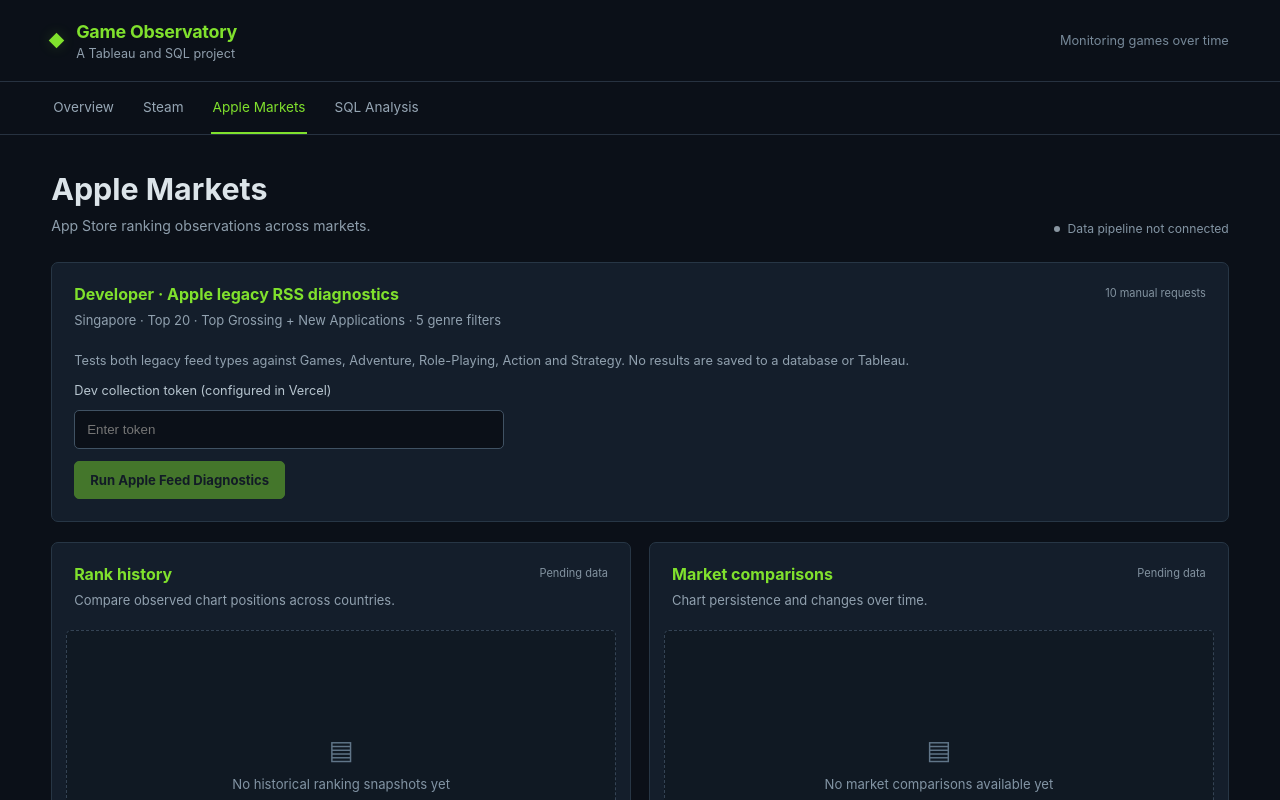
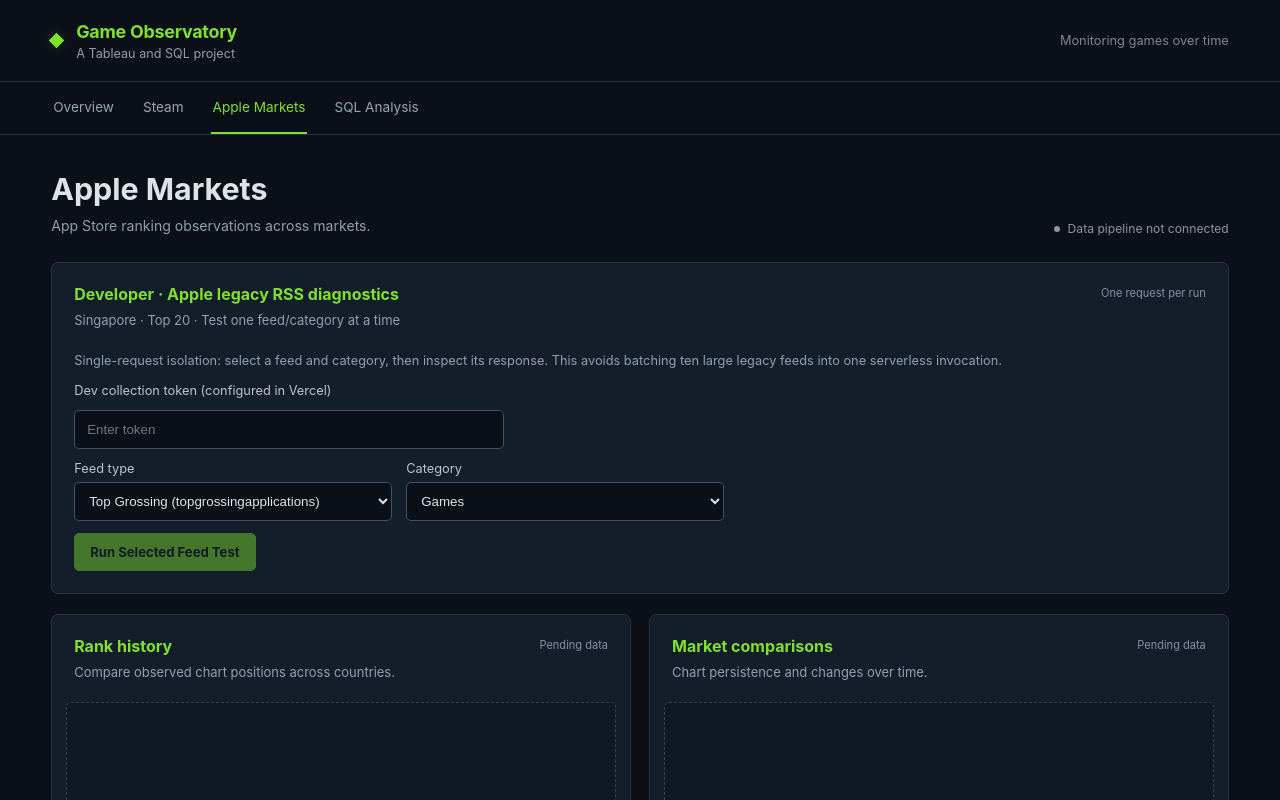
Before and after one commit to qatalyse/Game-Observatory, a React (Vite) app in the folder frontend/: page / in a window 1280 px wide. Both pictures are taken after a click on the button "Apple Markets". Shown: the top 800 px of the page. Built offline with nearby package versions, Linux system fonts and the light colour scheme.

Commit message:
fix: isolate legacy Apple feed tests and cap response sizes

```diff
--- a/frontend/src/App.tsx
+++ b/frontend/src/App.tsx
@@ -1,23 +1,22 @@
 import { useState } from "react";
 
 type Ranking = {
-  country: string; genre: string; feed_type: string; position: number;
-  position_semantics: string; title: string; app_id: string;
-  release_date: string; price_amount: string; price_currency: string;
-  category_label: string; artwork_url: string; store_url: string;
+  position: number; position_semantics: string; app_id: string; title: string;
+  developer: string; release_date: string; store_url: string; artwork_url: string;
+  price_amount: string; price_currency: string; category_id: string; category_label: string;
 };
 type ChartStatus = {
   feed_type: string; genre: string; status: string; returned_count: number;
   http_status: number | null; error: string; feed_fields: string;
   entry_fields: string; source_url: string;
 };
-type Collection = {
-  rankings: Ranking[]; statuses: ChartStatus[];
-  rankings_csv: string; statuses_csv: string; request_count: number;
-};
+type Collection = { feed_type: string; genre: string; rankings: Ranking[]; statuses: ChartStatus[]; request_count: number };
 
-function downloadCsv(name: string, contents: string) {
-  const url = URL.createObjectURL(new Blob([contents], { type: "text/csv;charset=utf-8" }));
+function downloadCsv(name: string, rows: Ranking[]) {
+  const fields = ["position", "position_semantics", "app_id", "title", "developer", "release_date", "store_url", "artwork_url", "price_amount", "price_currency", "category_id", "category_label"];
+  const quote = (value: unknown) => `"${String(value ?? "").replace(/"/g, '""')}"`;
+  const csv = [fields.join(","), ...rows.map(row => fields.map(field => quote(row[field as keyof Ranking])).join(","))].join("\r\n");
+  const url = URL.createObjectURL(new Blob([csv], { type: "text/csv;charset=utf-8" }));
   const link = document.createElement("a");
   link.href = url; link.download = name; document.body.appendChild(link);
   link.click(); link.remove(); URL.revokeObjectURL(url);
@@ -25,60 +24,57 @@ function downloadCsv(name: string, contents: string) {
 
 function AppleDevCollection() {
   const [token, setToken] = useState("");
+  const [feedType, setFeedType] = useState("top-grossing");
+  const [genre, setGenre] = useState("games");
   const [loading, setLoading] = useState(false);
   const [result, setResult] = useState<Collection | null>(null);
   const [error, setError] = useState("");
   async function run() {
     setLoading(true); setError(""); setResult(null);
     try {
-      const response = await fetch("/api/dev/apple-collect", { method: "POST", headers: { "X-Dev-Token": token } });
+      const response = await fetch("/api/dev/apple-collect", {
+        method: "POST", headers: { "X-Dev-Token": token, "Content-Type": "application/json" },
+        body: JSON.stringify({ feed_type: feedType, genre }),
+      });
       const responseText = await response.text();
       let body: Record<string, unknown>;
-      try {
-        body = JSON.parse(responseText) as Record<string, unknown>;
-      } catch {
-        const detail = responseText.trim().slice(0, 240) || "Empty response";
-        throw new Error(`Vercel returned a non-JSON response (HTTP ${response.status}): ${detail}`);
+      try { body = JSON.parse(responseText) as Record<string, unknown>; }
+      catch {
+        throw new Error(`Vercel returned a non-JSON response (HTTP ${response.status}): ${responseText.trim().slice(0, 240) || "Empty response"}`);
       }
       if (!response.ok) throw new Error(String(body.error || `Collection failed (${response.status})`));
       setResult(body as unknown as Collection);
     } catch (err) { setError(err instanceof Error ? err.message : "Collection failed"); }
     finally { setLoading(false); }
   }
-  const grossing = result?.rankings.filter(row => row.feed_type === "topgrossingapplications") ?? [];
-  const newest = result?.rankings.filter(row => row.feed_type === "newapplications") ?? [];
   return (
     <section className="panel dev-panel" aria-label="Developer Apple RSS diagnostics">
       <div className="panel-heading">
-        <div><h2>Developer · Apple legacy RSS diagnostics</h2><p>Singapore · Top 20 · Top Grossing + New Applications · 5 genre filters</p></div>
-        <span className="panel-status">10 manual requests</span>
+        <div><h2>Developer · Apple legacy RSS diagnostics</h2><p>Singapore · Top 20 · Test one feed/category at a time</p></div>
+        <span className="panel-status">One request per run</span>
       </div>
       <div className="dev-body">
-        <p className="dev-note">Tests both legacy feed types against Games, Adventure, Role-Playing, Action and Strategy. No results are saved to a database or Tableau.</p>
+        <p className="dev-note">Single-request isolation: select a feed and category, then inspect its response. This avoids batching ten large legacy feeds into one serverless invocation.</p>
         <label htmlFor="dev-token">Dev collection token (configured in Vercel)</label>
         <input id="dev-token" type="password" value={token} onChange={event => setToken(event.target.value)} autoComplete="off" placeholder="Enter token" />
-        <button className="dev-run" type="button" disabled={!token || loading} onClick={run}>{loading ? "Testing 10 feed combinations…" : "Run Apple Feed Diagnostics"}</button>
+        <div className="dev-select-row">
+          <label>Feed type<select value={feedType} onChange={event => setFeedType(event.target.value)}><option value="top-grossing">Top Grossing (topgrossingapplications)</option><option value="new-applications">New Applications (newapplications)</option></select></label>
+          <label>Category<select value={genre} onChange={event => setGenre(event.target.value)}><option value="games">Games</option><option value="adventure">Adventure</option><option value="role-playing">Role-Playing</option><option value="action">Action</option><option value="strategy">Strategy</option></select></label>
+        </div>
+        <button className="dev-run" type="button" disabled={!token || loading} onClick={run}>{loading ? "Testing feed…" : "Run Selected Feed Test"}</button>
         {error && <p className="dev-error" role="alert">{error}</p>}
         {result && <div className="dev-results">
-          <p className="dev-note">Completed {result.request_count} requests and received {result.rankings.length} app entries. Review each feed/genre response below.</p>
-          <div className="dev-status-grid dev-status-grid-wide">{result.statuses.map(s => <div className="dev-status" key={s.feed_type + s.genre}>
-            <strong>{s.feed_type === "topgrossingapplications" ? "Top Grossing" : "New Applications"} · {s.genre}</strong>
+          <p className="dev-note">Feed: {result.feed_type} · Category: {result.genre} · Returned {result.rankings.length} entries.</p>
+          {result.statuses.map(s => <div className="dev-status" key={s.feed_type + s.genre}>
+            <strong>{s.feed_type} · {s.genre}</strong>
             <span>{s.status} · {s.returned_count} entries{s.http_status ? ` · HTTP ${s.http_status}` : ""}</span>
             {s.error && <small>{s.error}</small>}
-          </div>)}</div>
-          <div className="dev-actions">
-            <button type="button" onClick={() => downloadCsv("apple_sg_topgrossing_and_newapplications.csv", result.rankings_csv)}>Download app entries CSV</button>
-            <button type="button" onClick={() => downloadCsv("apple_sg_legacy_feed_diagnostics.csv", result.statuses_csv)}>Download feed diagnostics CSV</button>
-          </div>
-          <div className="dev-feed-results">
-            <h3>Top Grossing entries ({grossing.length})</h3>
-            <div className="dev-table-wrap"><table className="dev-table"><thead><tr><th>Genre</th><th>Rank</th><th>App</th><th>Category</th><th>Release date</th></tr></thead><tbody>{grossing.slice(0, 60).map(row => <tr key={row.genre + row.position + row.app_id}><td>{row.genre}</td><td>{row.position}</td><td>{row.title}</td><td>{row.category_label || "—"}</td><td>{row.release_date || "—"}</td></tr>)}</tbody></table></div>
-            <h3>New Applications entries ({newest.length})</h3>
-            <p className="dev-note">Position below is feed order only; it is not assumed to be a rank or chronological release order.</p>
-            <div className="dev-table-wrap"><table className="dev-table"><thead><tr><th>Genre</th><th>Feed order</th><th>App</th><th>Category</th><th>Release date</th></tr></thead><tbody>{newest.slice(0, 60).map(row => <tr key={row.genre + row.position + row.app_id}><td>{row.genre}</td><td>{row.position}</td><td>{row.title}</td><td>{row.category_label || "—"}</td><td>{row.release_date || "—"}</td></tr>)}</tbody></table></div>
-            <h3>Raw response field inspection</h3>
-            {result.statuses.map(s => <div className="dev-raw-fields" key={s.feed_type + s.genre}><strong>{s.feed_type} · {s.genre}</strong><small>Feed: {s.feed_fields || "not available"}</small><small>Entry: {s.entry_fields || "not available"}</small></div>)}
-          </div>
+            <small>Feed fields: {s.feed_fields || "not available"}</small>
+            <small>Entry fields: {s.entry_fields || "not available"}</small>
+          </div>)}
+          <div className="dev-actions"><button type="button" disabled={!result.rankings.length} onClick={() => downloadCsv(`apple_sg_${result.feed_type}_${result.genre}.csv`, result.rankings)}>Download results CSV</button></div>
+          <div className="dev-table-wrap"><table className="dev-table"><thead><tr><th>Position</th><th>App</th><th>Category</th><th>Release date</th></tr></thead><tbody>{result.rankings.map(row => <tr key={row.app_id}><td>{row.position}</td><td>{row.title}</td><td>{row.category_label || "—"}</td><td>{row.release_date || "—"}</td></tr>)}</tbody></table></div>
+          {result.feed_type === "newapplications" && <p className="dev-note">Position is feed order only; it is not assumed to be rank or chronological release order.</p>}
         </div>}
       </div>
     </section>
--- a/frontend/src/styles.css
+++ b/frontend/src/styles.css
@@ -100,3 +100,7 @@ button { font: inherit; }
 .dev-raw-fields { display:grid; gap:5px; padding:10px 12px; background:#101923; border:1px solid #344354; border-radius:5px; overflow-wrap:anywhere; }
 .dev-raw-fields strong { color:#80e12d; font-size:.78rem; }
 .dev-raw-fields small { color:#91a1af; font-size:.72rem; line-height:1.5; }
+
+.dev-select-row { display:flex; gap:14px; flex-wrap:wrap; width:min(100%,650px); }
+.dev-select-row label { display:grid; gap:6px; flex:1; min-width:210px; }
+.dev-select-row select { padding:10px; color:#dce4e9; background:#0b1018; border:1px solid #405263; border-radius:5px; }
```
Also changed, not shown: 3 other files (tests, documents, lock files or other folders).
